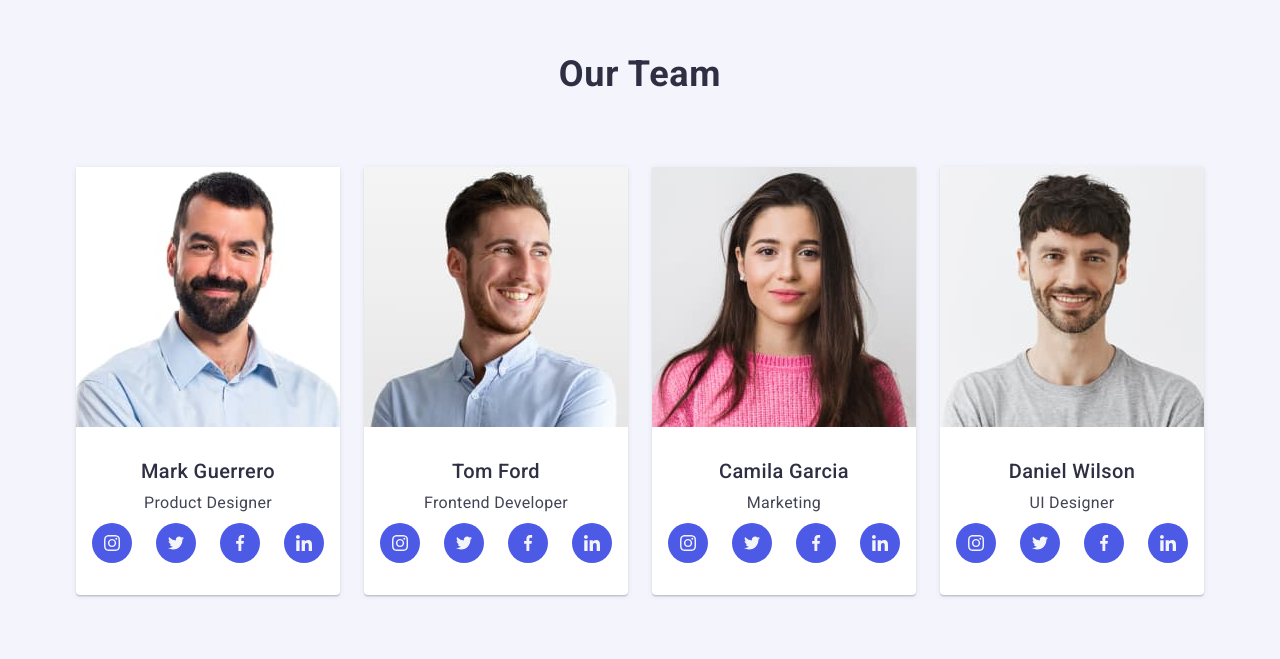
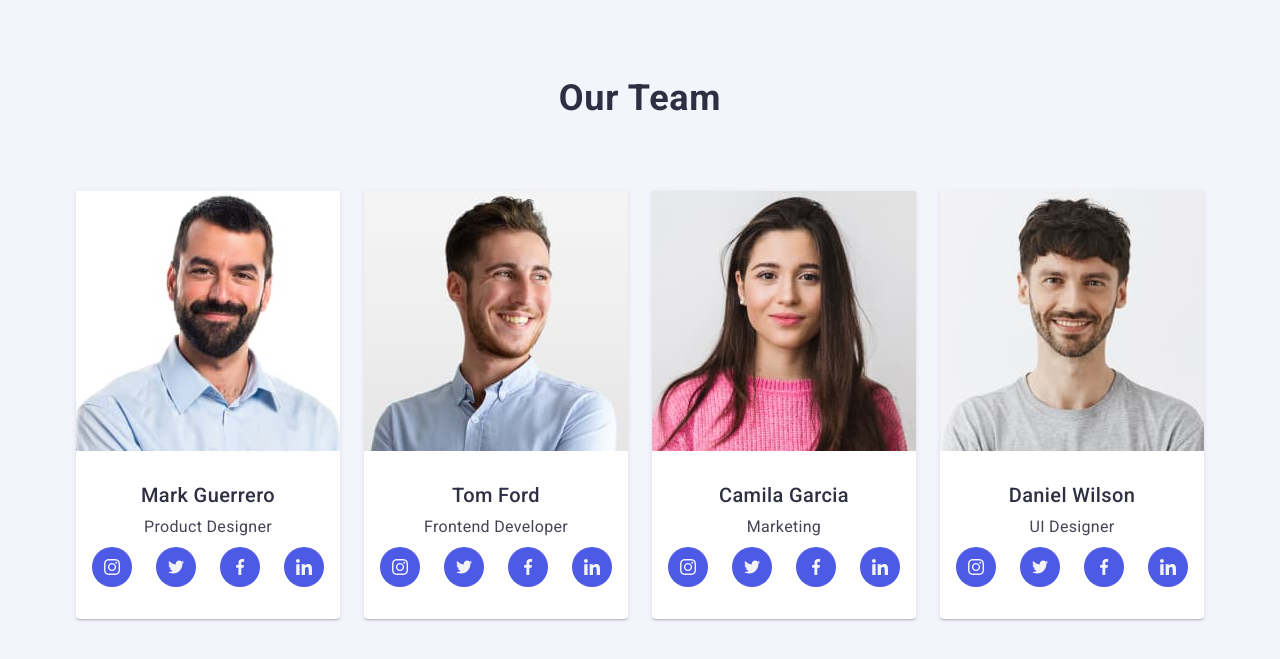
Before and after one commit to NepalMan/goit-markup-hw-06, a plain HTML site: page index.html in a window 1280 px wide. Shown: the part 1069-1728 px from the top of the page. Drawn offline with nearby package versions, Linux system fonts and the light colour scheme.

Commit message:
hw-6-our-team

```diff
--- a/css/styles-media.css
+++ b/css/styles-media.css
@@ -76,6 +76,7 @@
                         box-shadow: 0px 1px 6px rgba(46, 47, 66, 0.08),
                           0px 1px 1px rgba(46, 47, 66, 0.16), 0px 2px 1px rgba(46, 47, 66, 0.08);}
 
-
+                      .team {padding-top: 120px;
+                        padding-bottom: 120px;}
 
 }
```
